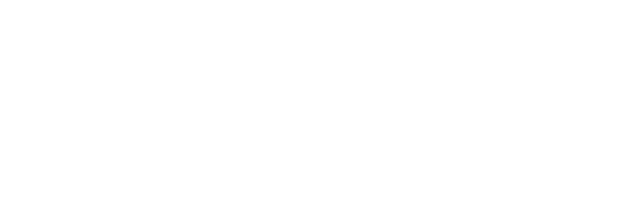
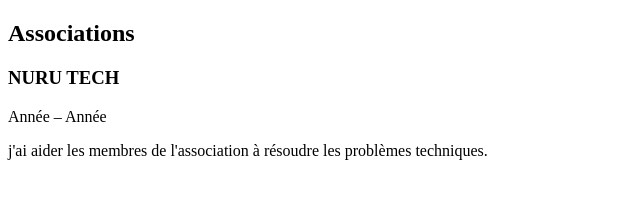
Before and after one commit to nicolasgnangnon-tech/mon-cv, a plain HTML site: page index.html in a window 1280 px wide. Shown: the whole page, without its empty margins (0-640 px from the left). Drawn offline with Linux system fonts and the light colour scheme.

Commit message:
mise en place de la section associations

```diff
--- a/index.html
+++ b/index.html
@@ -7,6 +7,19 @@
     <link rel="stylesheet" href="style.css">
 </head>
 <body>
+    <!-- 6. Associations -->
+    <section>
+      <h2>Associations</h2>
+      <div class="item">
+        <div class="ligne">
+          <h3>NURU TECH</h3>
+          <span class="date">Année – Année</span>
+        </div>
+        <p>j'ai aider les membres de l'association à résoudre les problèmes techniques.</p>
+      </div>
+    </section>
+
+  </div>
 
 </body>
 </html>
```
